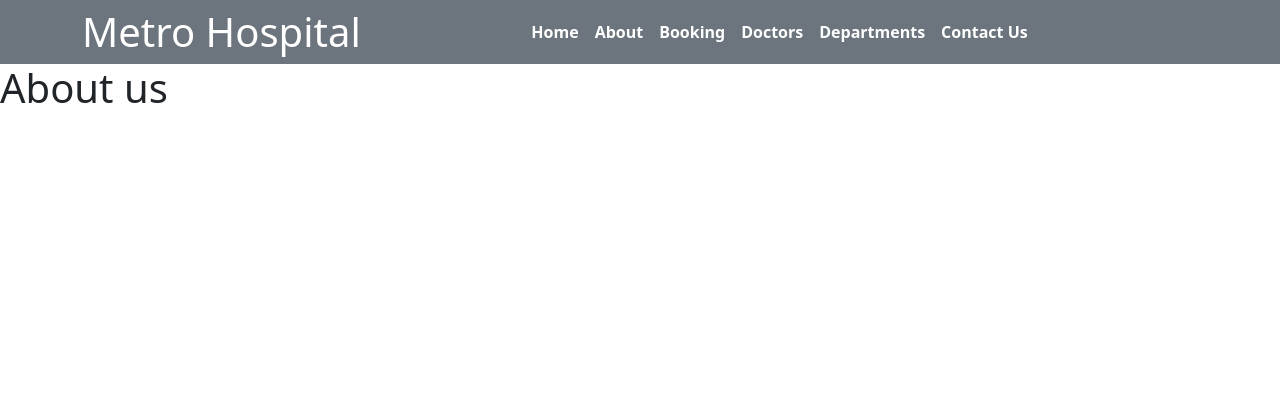
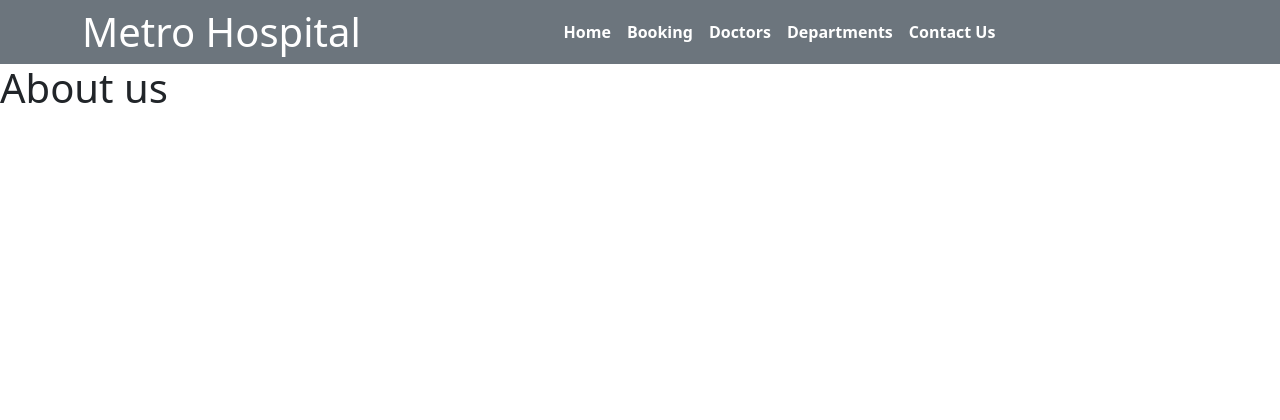
Before and after one commit to hafilpk/hsptl_mgmnt, a Django app: page /about/ in a window 1280 px wide. Shown: the top 420 px of the page. Run offline with Django 5.2, Linux system fonts and the light colour scheme; some libraries are stand-ins or nearby versions.

Commit message:
created requirements.txt file

```diff
--- /dev/null
+++ b/requirements.txt
@@ -0,0 +1,5 @@
+asgiref==3.8.1
+Django==5.2
+django-crispy-forms==2.4
+pillow==11.2.1
+sqlparse==0.5.3
--- a/templates/base.html
+++ b/templates/base.html
@@ -32,9 +32,6 @@
           <ul class="navbar-nav justify-content-center  fw-bold">
             <li class="nav-item active">
               <a class="nav-link text-white" href="{% url 'home' %}">Home </a>
-            </li>
-            <li class="nav-item">
-              <a class="nav-link text-white" href="{% url 'about' %}">About</a>
             </li>
             <li class="nav-item">
               <a class="nav-link text-white" href="{% url 'booking' %}">Booking</a>
```
Also changed, not shown: static/css/style.css (line endings or trailing spaces).
